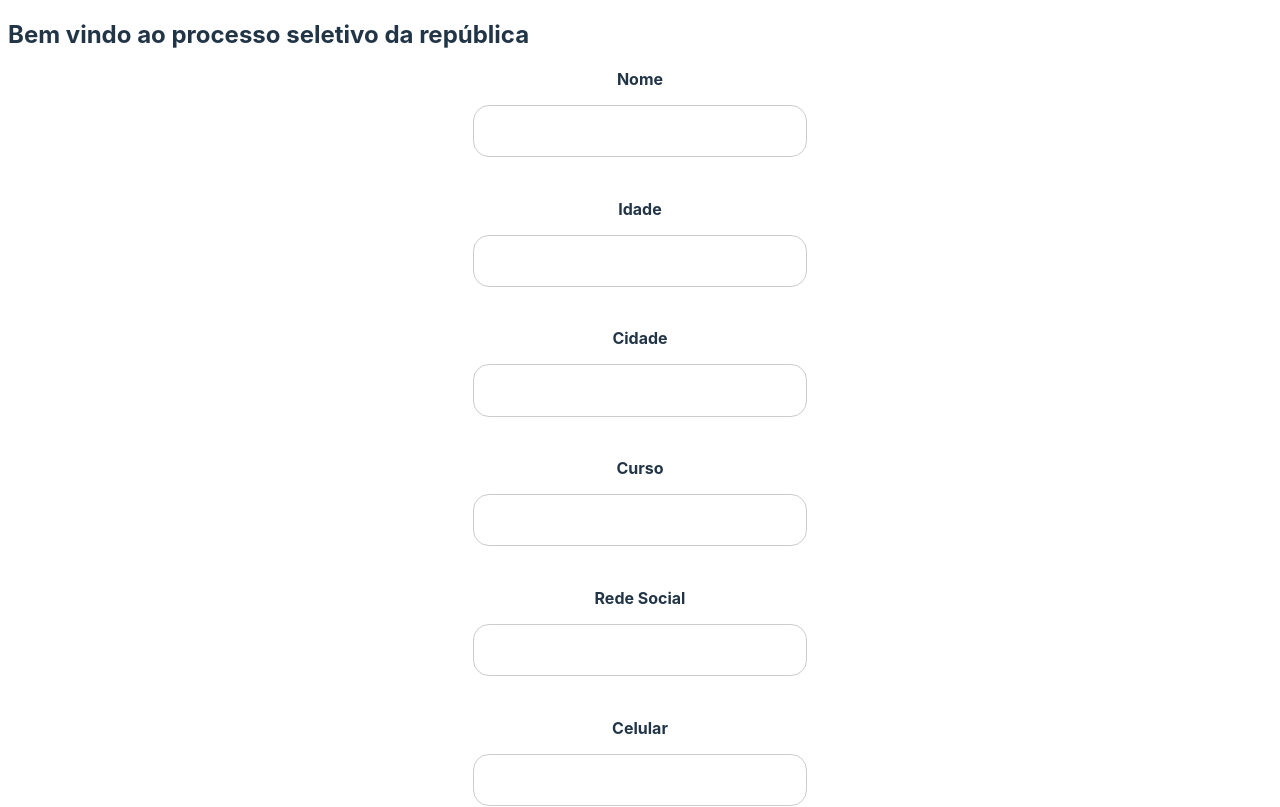
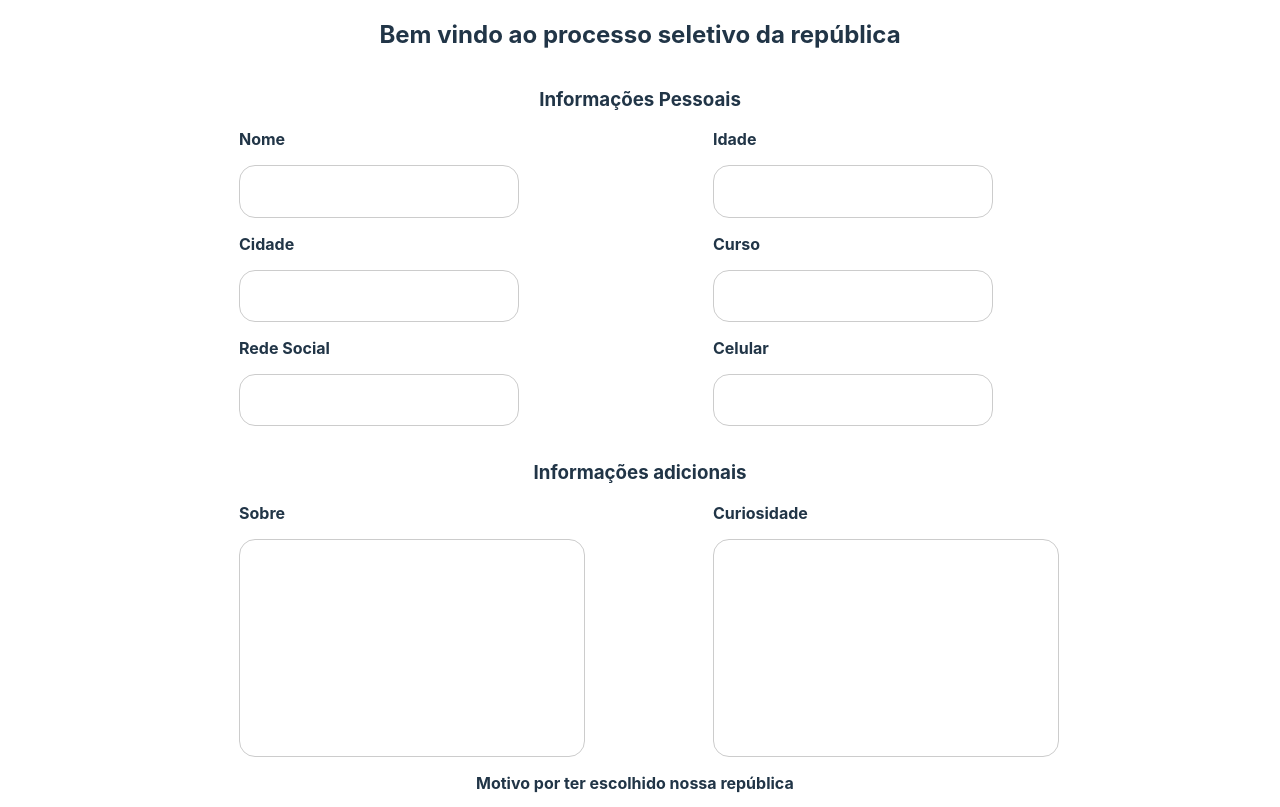
Before and after one commit to MiraProfissional/projeto-web-front, a React (Vite) app: page /create-inscricao/1 in a window 1280 px wide. Shown: the top 807 px of the page. Built offline with nearby package versions, Linux system fonts and the light colour scheme.

Commit message:
Mudanças no formulário e foto na página de rep

```diff
--- a/src/inscricoes/CreateInscricao.jsx
+++ b/src/inscricoes/CreateInscricao.jsx
@@ -4,6 +4,7 @@ import axios from 'axios';
 import * as yup from 'yup';
 import {yupResolver} from '@hookform/resolvers/yup';
 import { Link } from 'react-router-dom';
+import '../styles/PagRepublica.css';
 
 export default function CreateInscricao({republica}){
 
@@ -49,44 +50,68 @@ export default function CreateInscricao({republica}){
 
     return (
         <>
-            <h2>Bem vindo ao processo seletivo da república {}</h2>
+            <h2 className='titulo-forms'>Bem vindo ao processo seletivo da república {}</h2>
             <form onSubmit={handleSubmit(submit)} noValidate>
+                <h3>Informações Pessoais</h3>
+                <div className='perguntas-forms'>
+                    <section>
                         <label htmlFor="nome" placeholder="nome">Nome</label>
-                <input type="text" id="nome" {...register('nome')} />
+                        <input className='tam1' type="text" id="nome" {...register('nome')} />
                         <p className='erro'>{errors.nome?.message}</p>
+                    </section>
 
+                    <section>
                         <label htmlFor="idade" placeholder="idade">Idade</label>
-                <input type="number" id="idade" {...register('idade')} />
+                        <input className='tam1' type="number" id="idade" {...register('idade')} />
                         <p className='erro'>{errors.idade?.message}</p>
+                    </section>
 
+                    <section>
                         <label htmlFor="cidade">Cidade</label>
-                <input type="cidade" id="cidade" {...register('cidade')} />
+                        <input className='tam1' type="cidade" id="cidade" {...register('cidade')} />
                         <p className='erro'>{errors.cidade?.message}</p>
+                    </section>
 
+                    <section>
                         <label htmlFor="curso">Curso</label>
-                <input type="text" id="curso" {...register('curso')} />
+                        <input className='tam1' type="text" id="curso" {...register('curso')} />
                         <p className='erro'>{errors.curso?.message}</p>
+                    </section>
 
+                    <section>
                         <label htmlFor="redeSocial" placeholder="nome">Rede Social</label>
-                <input type="text" id="redeSocial" {...register('redeSocial')} />
+                        <input className='tam1' type="text" id="redeSocial" {...register('redeSocial')} />
                         <p className='erro'>{errors.redeSocial?.message}</p>
+                    </section>
 
+                    <section>
                         <label htmlFor="celular" placeholder="celular">Celular</label>
-                <input type="text" id="celular" {...register('celular')} />
+                        <input className='tam1' type="text" id="celular" {...register('celular')} />
                         <p className='erro'>{errors.celular?.message}</p>
+                    </section>
 
+                    <section className='sub-titulo'>
+                        <h3>Informações adicionais</h3>
+                    </section>
+
+                    <section>
                         <label htmlFor="sobre">Sobre</label>
-                <input type="textarea" id="sobre" {...register('sobre')} />
+                        <input className='tam2' type="textarea" id="sobre" {...register('sobre')} />
                         <p className='erro'>{errors.sobre?.message}</p>
+                    </section>
 
+                    <section>
                         <label htmlFor="curiosidade">Curiosidade</label>
-                <input type="textarea" id="curiosidade" {...register('curiosidade')} />
+                        <input className='tam2' type="textarea" id="curiosidade" {...register('curiosidade')} />
                         <p className='erro'>{errors.curiosidade?.message}</p>
+                    </section>
 
-                <label htmlFor="motivoEscolha">Motivo por ter nossa república</label>
-                <input type="textarea" id="motivoEscolha" {...register('motivoEscolha')} />
+                    <section>
+                        <label htmlFor="motivoEscolha">Motivo por ter escolhido nossa república</label>
+                        <input className='tam2' type="textarea" id="motivoEscolha" {...register('motivoEscolha')} />
                         <p className='erro'>{errors.motivoEscolha?.message}</p>
-
+                    </section>
+                </div>
                 <button>Enviar inscrição</button>
             </form>
 
--- a/src/republica/PagRepublica.jsx
+++ b/src/republica/PagRepublica.jsx
@@ -50,7 +50,7 @@ export default function PagRepublica(){
                 <Navbar/>
                 <div></div>
                     <figure>
-                        <img src={`../src/assets/${resposta.data.img}.png`} alt="" />
+                        <img className="logo-rep" src={`../src/assets/${resposta.data.logo}.png`} alt="" />
                         <figcaption>
                             <h3>{resposta.data.nome} ({resposta.data.anoDeCriacao})</h3>
                         </figcaption>
@@ -58,8 +58,9 @@ export default function PagRepublica(){
                     <div className="box-descricao">
                         <section className="descricao">
                             <p>Lorem ipsum dolor sit amet consectetur adipisicing elit. Laboriosam possimus quibusdam blanditiis et modi itaque magni. Obcaecati, iste exercitationem deleniti facere tempora non blanditiis! Similique error tempore voluptatibus. Corporis, quaerat.</p>
+                            <p>Lorem ipsum dolor sit amet consectetur adipisicing elit. Laboriosam possimus quibusdam blanditiis et modi itaque magni. Obcaecati, iste exercitationem deleniti facere tempora non blanditiis! Similique error tempore voluptatibus. Corporis, quaerat.</p>
                             <figure>
-                                {/* <img className="foto-rep" src={logoPoquito} alt="" /> */}
+                                <img className="img-rep" src={`../src/assets/${resposta.data.img}.png`} alt="" />
                             </figure>
                         </section>
                 </div>
@@ -67,7 +68,7 @@ export default function PagRepublica(){
 
                 </section>
                 <section className="botao">
-                <button onClick={handleInscrever} style={{visibility : formAtivo ? 'hidden' : 'visible' }} className='btn btn-inscricao'>Inscrever</button>
+                <button onClick={handleInscrever} style={{visibility : formAtivo ? 'hidden' : 'visible' }} className='btn btn-inscricao'>Inscrever-se</button>
                 </section>
 
             </section>
--- a/src/styles/Login.css
+++ b/src/styles/Login.css
@@ -14,7 +14,7 @@
     justify-content: center;
     align-items: center;
     background-color: white;
-    border: 2px solid #000;
+
     border-radius: 20px;
     box-shadow: 0px 0px 20px black;
     font-size: 1.2em;
--- a/src/styles/PagRepublica.css
+++ b/src/styles/PagRepublica.css
@@ -7,16 +7,12 @@ figure{
     margin-top: 10px;
 }
 
-img{
+.logo-rep{
     border-radius: 50%;
 }
 
-h3{
-    margin: 0;
-}
-
 .descricao{
-    border: 1px black solid;
+    box-shadow: 0px 0px 5px black;
     border-radius: 10px;
     text-align: center;
     width: 600px;
@@ -39,3 +35,38 @@ h3{
     width: 150px;
 
 }
+
+.titulo-forms{
+    text-align: center;
+}
+
+.perguntas-forms{
+    display: flex;
+    flex-direction: row;
+    justify-content: space-around;
+    flex-wrap: wrap;
+    width: 150%;
+}
+
+h3{
+
+}
+
+.tam1{
+    width: 80%;
+}
+
+.img-rep{
+    width: 400px;
+    border-radius: 10%;
+}
+
+.tam2{
+    height: 200px;
+    width: 100%;
+}
+
+.sub-titulo{
+    width: 1000px;
+    text-align: center;
+}
```
Also changed, not shown: src/assets/poquito.png (added). Lines whose indentation alone changed are shown as unchanged.
